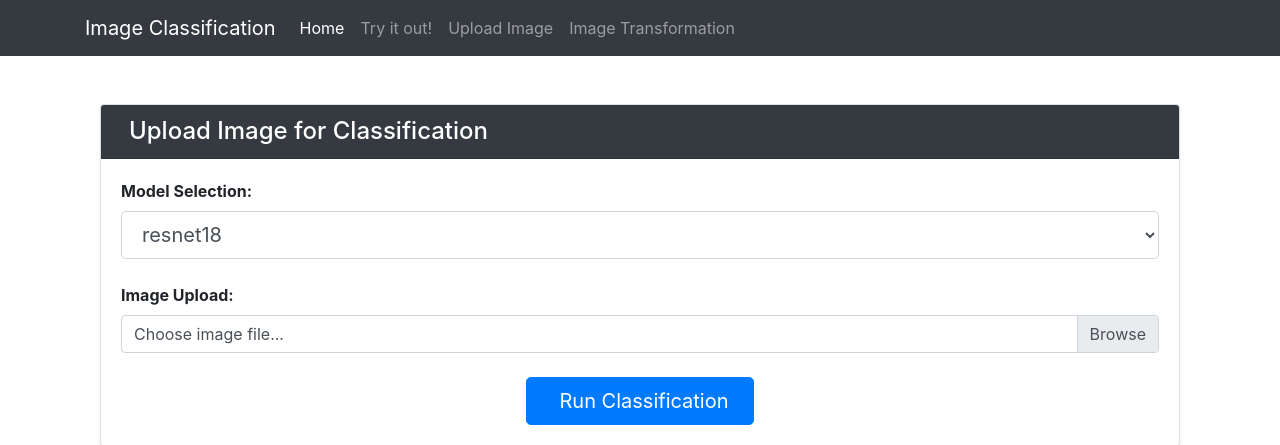
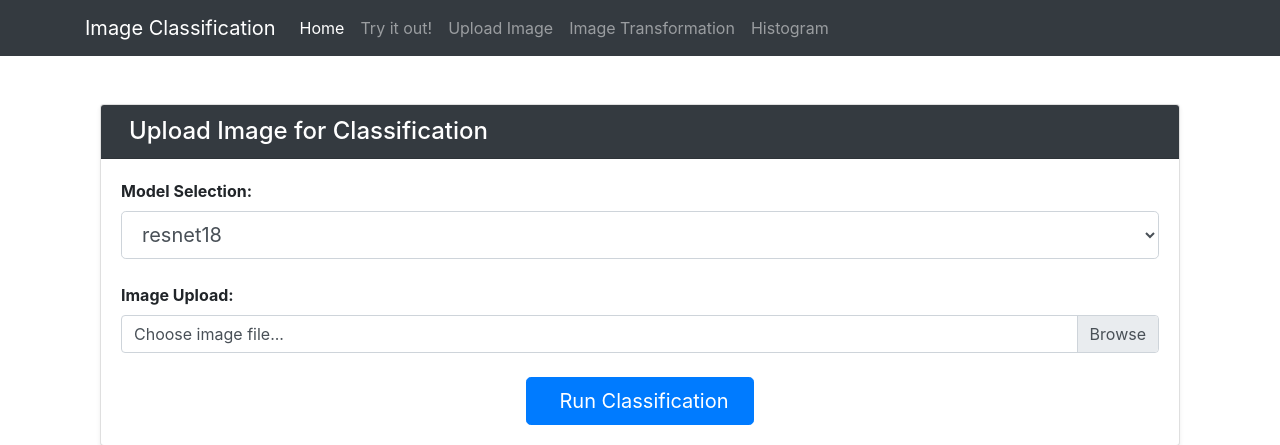
Before and after one commit to unica-isde/isde-projects-2024-G, a FastAPI app: page /upload-image in a window 1280 px wide. Shown: the top 445 px of the page. Run offline with FastAPI, Linux system fonts and the light colour scheme; some libraries are stand-ins or nearby versions.

Commit message:
Modified base.html to add Histogram

```diff
--- a/app/templates/base.html
+++ b/app/templates/base.html
@@ -35,6 +35,9 @@
                 <li class="nav-item">
                     <a class="nav-link" href="/transform">Image Transformation</a>
                 </li>
+                <li class="nav-item">
+                    <a class="nav-link" href="/image_histogram">Histogram</a>
+                </li>
             </ul>
         </div>
     </div>
```
